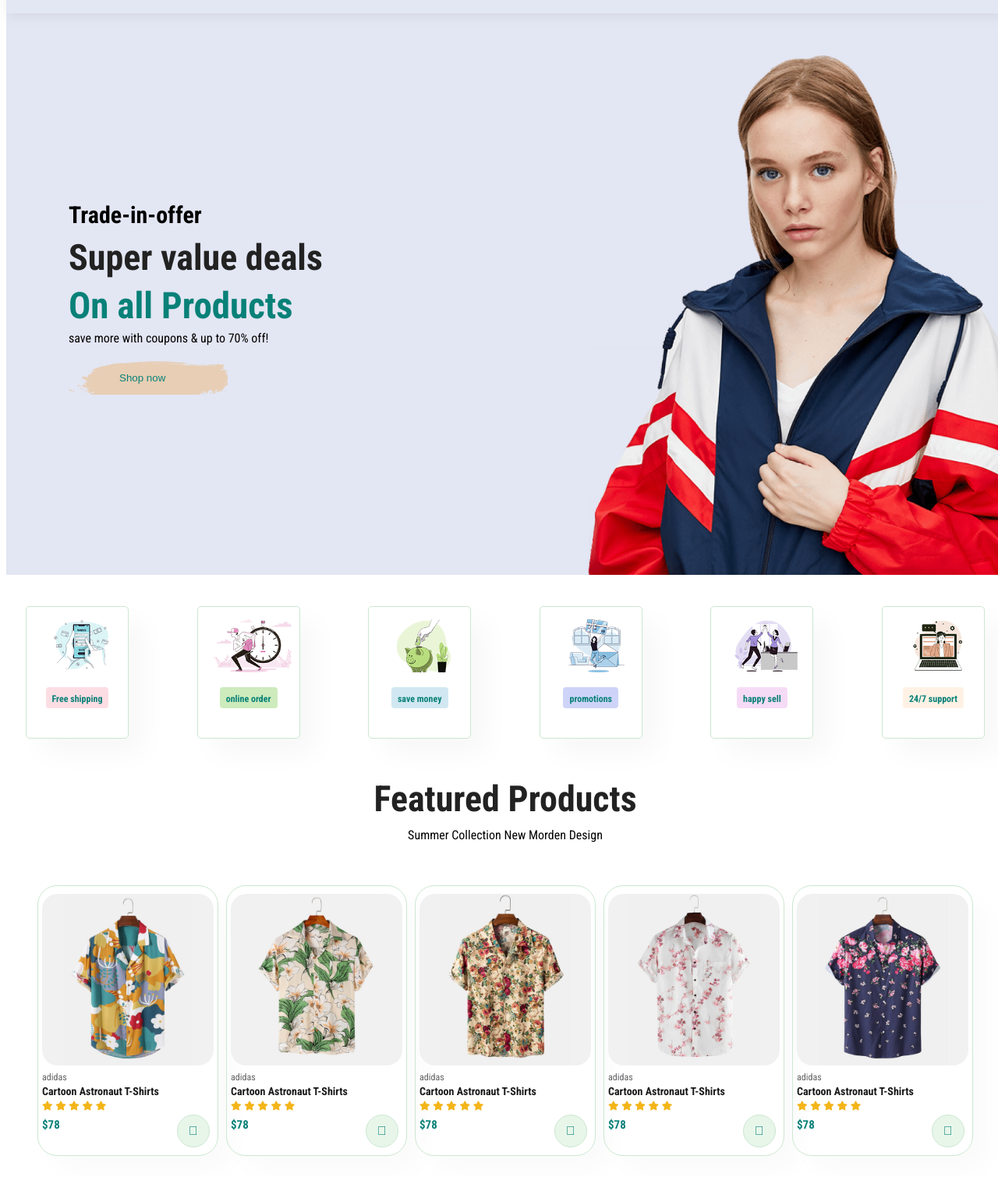
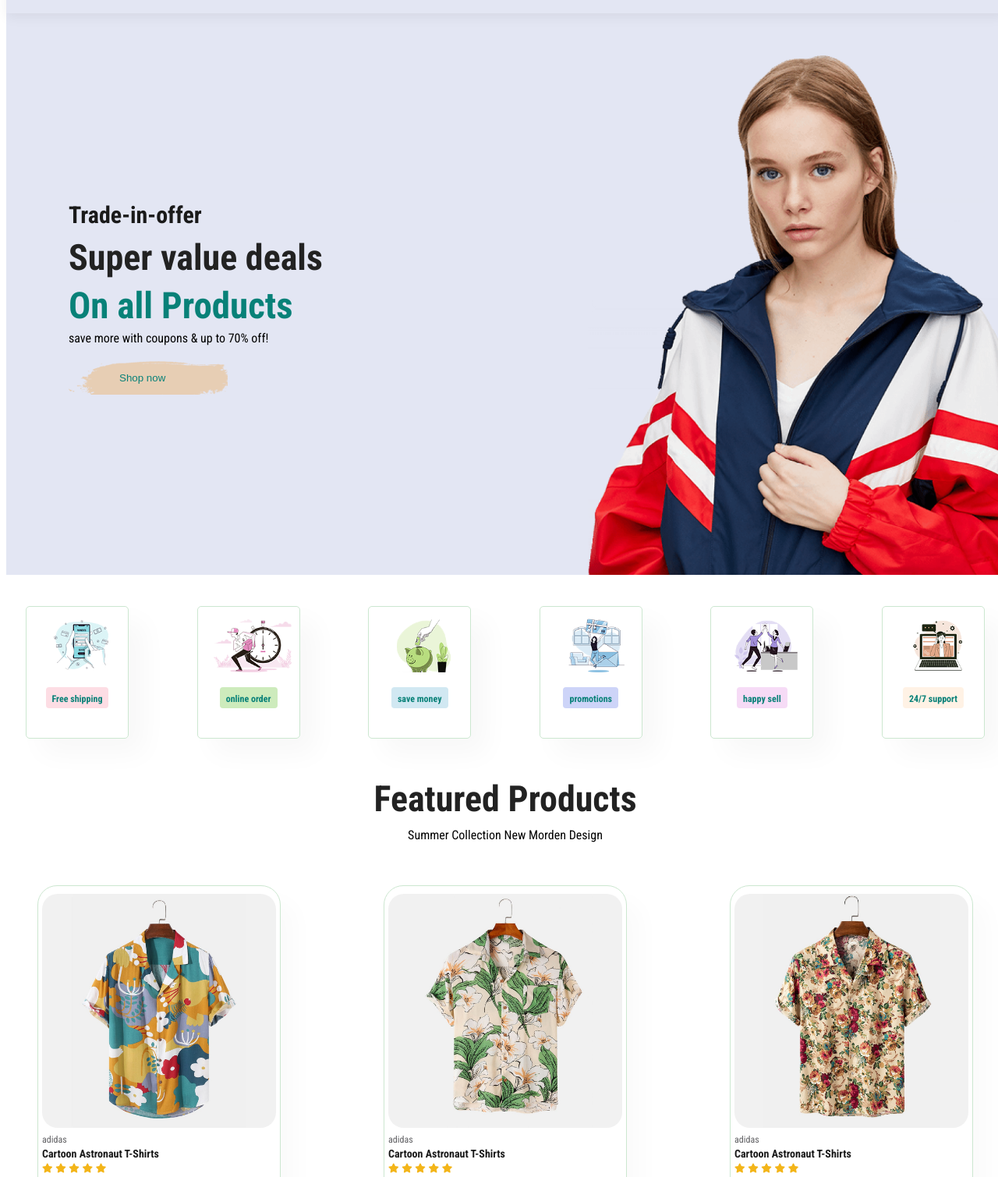
Before and after one commit to nhutduy-1905/web_coban, a plain HTML site: page src/index/index.html in a window 1280 px wide. Shown: the part 75-1584 px from the top of the page at 78% size. Drawn offline with Linux system fonts and the light colour scheme; files that its build step writes are made by us from their sources.

Commit message:
Chỉnh sửa web bán hàng day 19-11-2024

```diff
--- a/src/index/main.css
+++ b/src/index/main.css
@@ -119,3 +119,8 @@ body {
     border: 0;
     padding: 14px 80px 14px 65px;
 }
+#hero h4
+{
+    color: #1a1a1a;
+
+}
--- a/src/product/product.css
+++ b/src/product/product.css
@@ -14,7 +14,7 @@
 #product1 .pro
 {
     width: 5%; /* Đặt chiều rộng của mỗi sản phẩm là 5% của khối chứa */
-    min-width: 220px; /* Đảm bảo mỗi sản phẩm có chiều rộng tối thiểu là 250px */
+    min-width: 300px; /* Đảm bảo mỗi sản phẩm có chiều rộng tối thiểu là 250px */
     padding: 10px 5px; /* Tạo khoảng cách giữa nội dung bên trong phần tử và viền */
     border: 1px solid #cce7d0; /* Tạo viền mỏng màu #cce7d0 */
     border-radius: 25px; /* Làm tròn góc các viền với bán kính 25px */
```
Also changed, not shown: shopping-bag.png (added).
